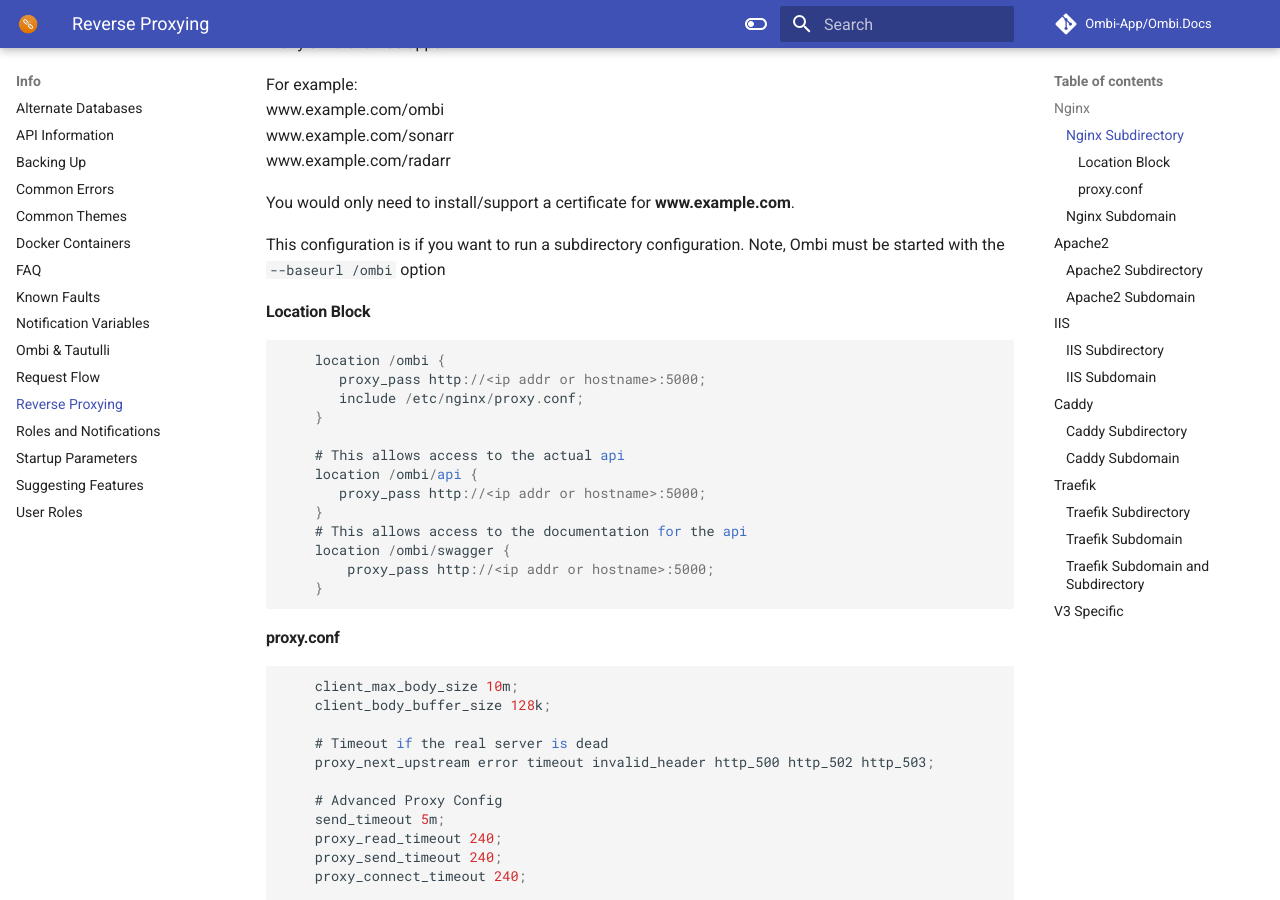
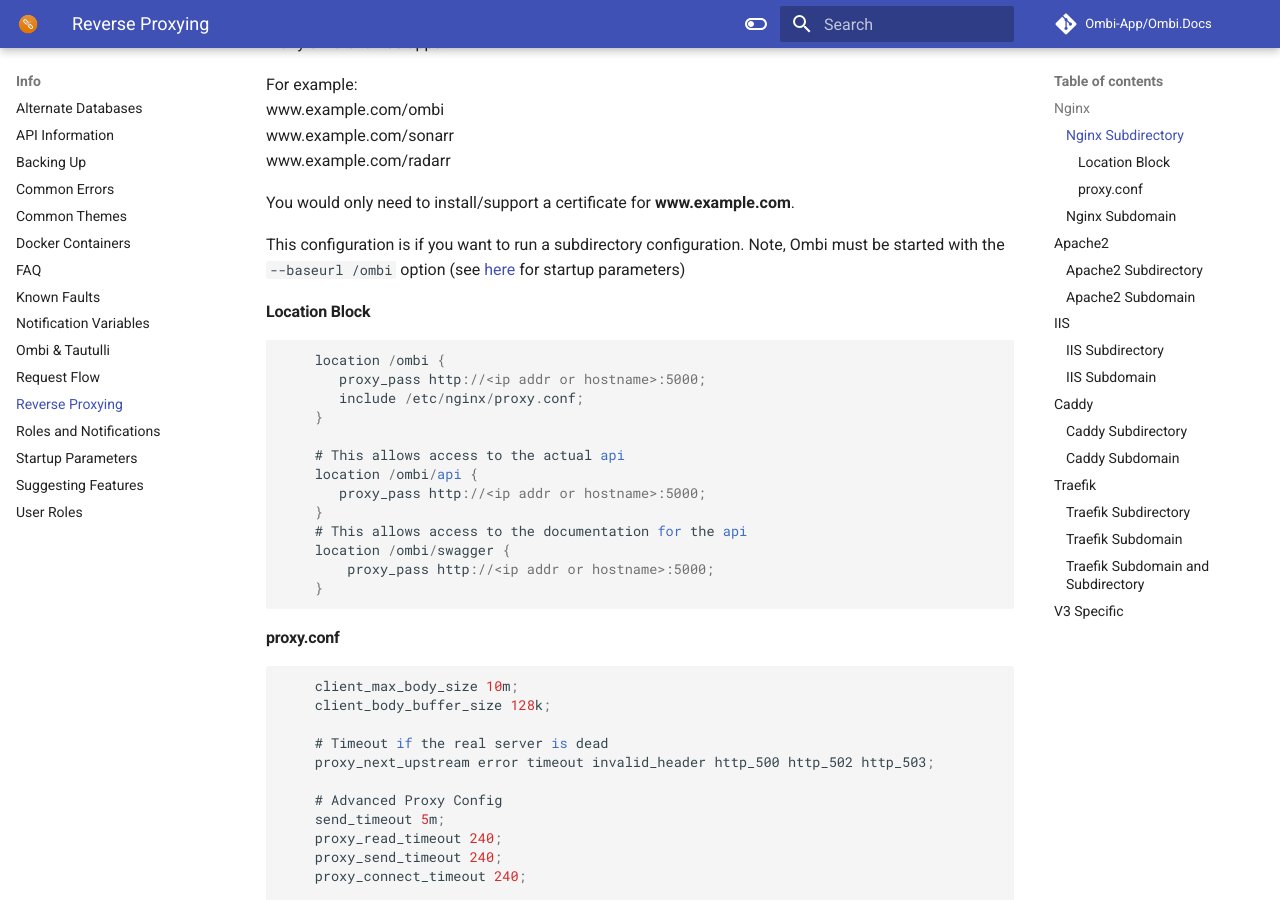
Before and after one commit to Ombi-app/Ombi.Docs, an MkDocs documentation site: the page built from docs/info/reverse-proxy.md, in a window 1280 px wide and 900 px high, scrolled down 613 px. Built offline with MkDocs 1.6.1 and Material for MkDocs 9.7.7, drawn with Linux system fonts in a browser that asks for light colours; comment, search, counter and statistics services are not loaded.

Commit message:
Add link to startup parameters page #149

```diff
--- a/docs/info/reverse-proxy.md
+++ b/docs/info/reverse-proxy.md
@@ -22,7 +22,7 @@
 
 You would only need to install/support a certificate for **www.example.com**.
 
-This configuration is if you want to run a subdirectory configuration. Note, Ombi must be started with the `--baseurl /ombi` option
+This configuration is if you want to run a subdirectory configuration. Note, Ombi must be started with the `--baseurl /ombi` option (see [here](../startup-parameters) for startup parameters)
 
 #### Location Block
 
```
